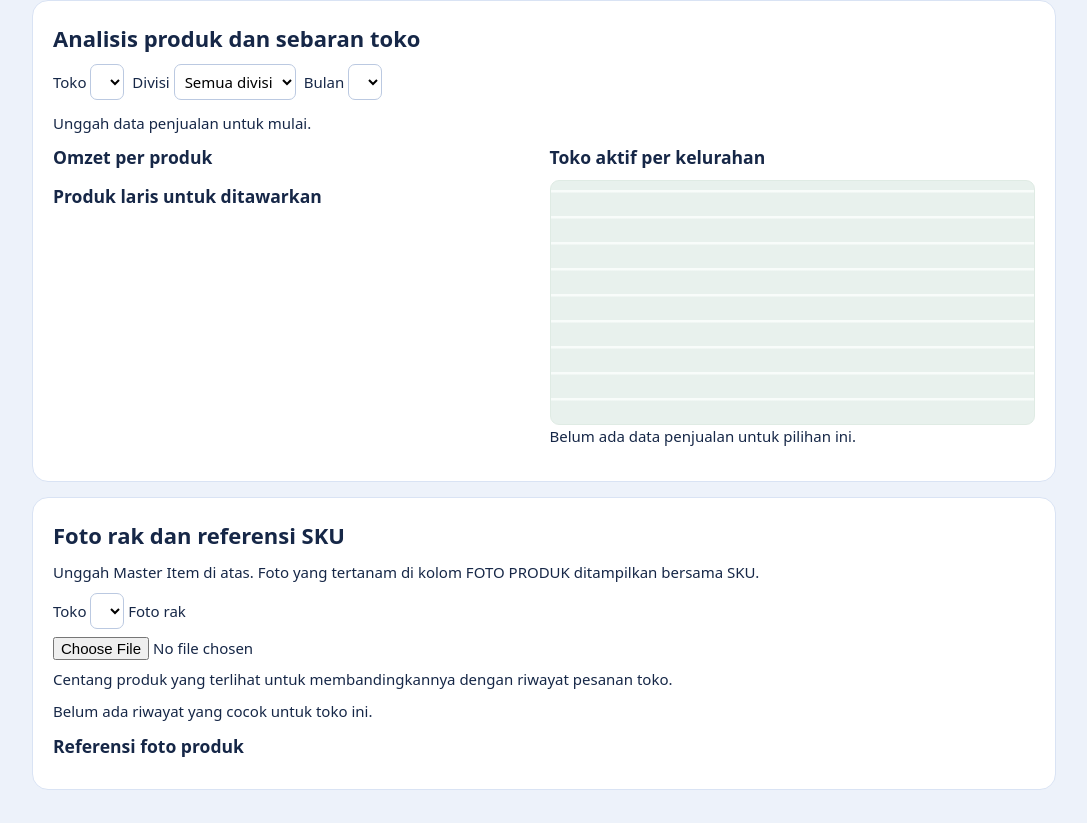
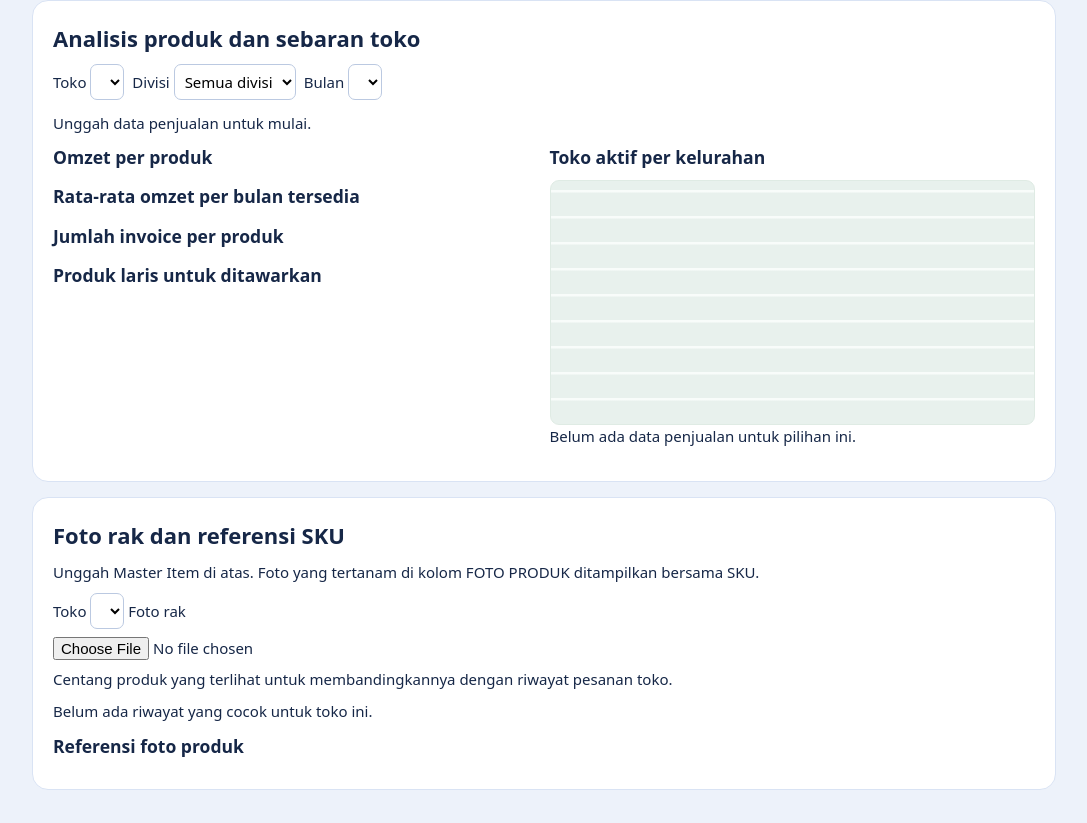
Before and after one commit to niyellll/demoappAI, a plain HTML site: page trial.html in a window 1280 px wide. Shown: the part 1058-1881 px from the top of the page, without its empty margins (96-1183 px from the left). Drawn offline with Linux system fonts and the light colour scheme.

Commit message:
Show average SKU revenue and invoice counts in data trial

```diff
--- a/trial.html
+++ b/trial.html
@@ -8,6 +8,6 @@
 <header><a href="/">Kembali ke Rute GPP</a><h1>Trial data GPP</h1><p>Unggah Excel atau CSV. Data dibaca di perangkat ini dan tidak disimpan setelah halaman ditutup.</p></header>
 <section><h2>Sumber data</h2><div class="grid" id="imports"></div><p id="matches" role="status"></p></section>
 <section><h2>Call plan dan lokasi toko</h2><div class="controls"><label>Jadwal <select id="schedule"></select></label><button id="optimize">Usulkan rute</button><button id="reset-route">Urutan awal</button></div><p class="note">Jarak antar titik adalah perkiraan garis lurus.</p><p id="route-info"></p><div class="grid"><div><div class="map" id="map" aria-label="Posisi toko berdasarkan koordinat"></div><p id="store-info" role="status"></p></div><ol class="routes" id="route"></ol></div></section>
-<section><h2>Analisis produk dan sebaran toko</h2><div class="controls"><label>Toko <select id="shop"></select></label><label>Divisi <select id="division"></select></label><label>Bulan <select id="month"></select></label></div><p id="sales-info" role="status"></p><div class="grid"><div><h3>Omzet per produk</h3><ul class="chart" id="products"></ul><h3>Produk laris untuk ditawarkan</h3><ul class="chart" id="suggestions"></ul></div><div><h3>Toko aktif per kelurahan</h3><div class="map" id="coverage-map" aria-label="Posisi toko aktif"></div><p id="coverage-info" role="status"></p><ul class="chart" id="coverage"></ul></div></div></section>
+<section><h2>Analisis produk dan sebaran toko</h2><div class="controls"><label>Toko <select id="shop"></select></label><label>Divisi <select id="division"></select></label><label>Bulan <select id="month"></select></label></div><p id="sales-info" role="status"></p><div class="grid"><div><h3>Omzet per produk</h3><ul class="chart" id="products"></ul><h3>Rata-rata omzet per bulan tersedia</h3><ul class="chart" id="product-average"></ul><h3>Jumlah invoice per produk</h3><ul class="chart" id="product-invoices"></ul><h3>Produk laris untuk ditawarkan</h3><ul class="chart" id="suggestions"></ul></div><div><h3>Toko aktif per kelurahan</h3><div class="map" id="coverage-map" aria-label="Posisi toko aktif"></div><p id="coverage-info" role="status"></p><ul class="chart" id="coverage"></ul></div></div></section>
 <section><h2>Foto rak dan referensi SKU</h2><p>Unggah Master Item di atas. Foto yang tertanam di kolom FOTO PRODUK ditampilkan bersama SKU.</p><label>Toko <select id="photo-shop"></select></label><label> Foto rak <input type="file" accept="image/*" id="display"></label><div id="display-preview"></div><p>Centang produk yang terlihat untuk membandingkannya dengan riwayat pesanan toko.</p><div id="checklist"></div><p id="missing" role="status"></p><h3>Referensi foto produk</h3><div class="sku-images" id="images"></div></section>
 </main></body></html>
```
